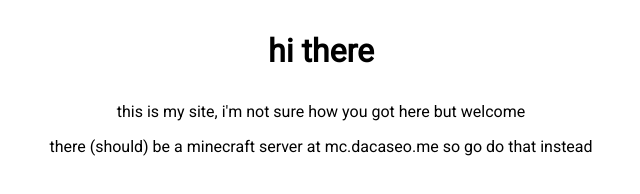
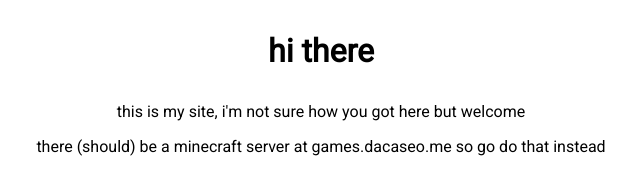
Before and after one commit to DaCaseo/dacaseo.github.io, a plain HTML site: page index.html in a window 1280 px wide. Shown: the whole page, without its empty margins (319-959 px from the left). Drawn offline with Linux system fonts and the light colour scheme.

Commit message:
Update index.html

```diff
--- a/index.html
+++ b/index.html
@@ -9,6 +9,6 @@
     <body>
         <h1>hi there</h1>
         <p style="margin-bottom: .5em;">this is my site, i'm not sure how you got here but welcome</p>
-        <p>there (should) be a minecraft server at mc.dacaseo.me so go do that instead</p>
+        <p>there (should) be a minecraft server at games.dacaseo.me so go do that instead</p>
     </body>
 </html>
```
